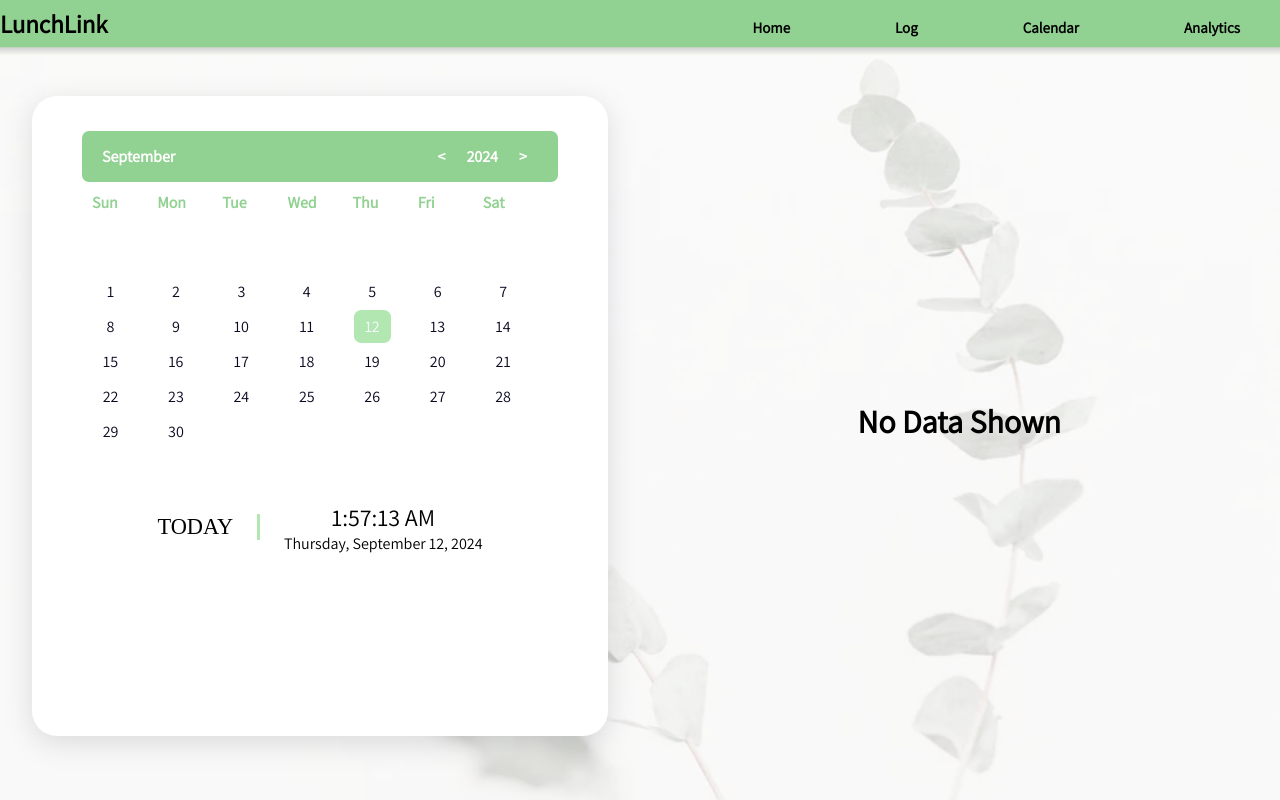
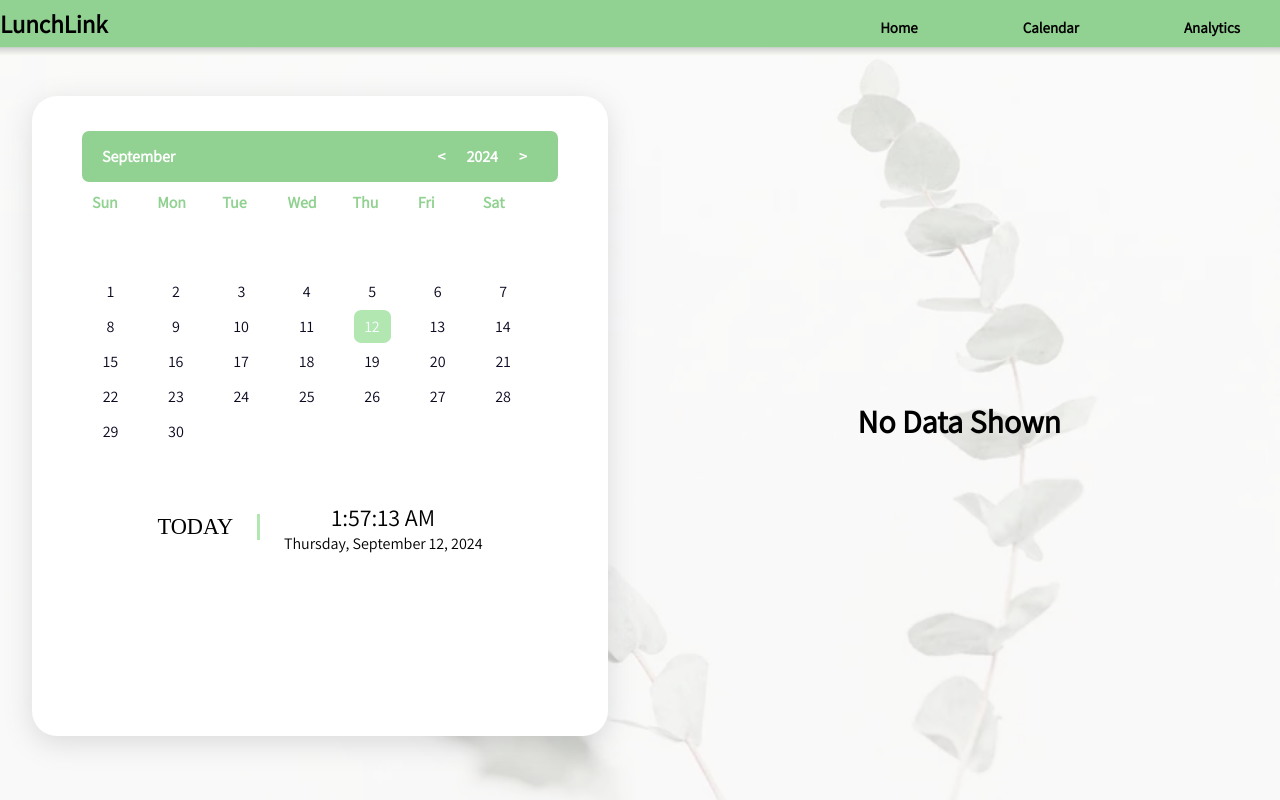
Before and after one commit to code4humanitycalhigh/LunchLink, a Flask app: page /calendar in a window 1280 px wide. Run offline with Flask 3, Linux system fonts and the light colour scheme; some libraries are stand-ins or nearby versions.

Commit message:
couple minor changes

```diff
--- a/templates/analytics.html
+++ b/templates/analytics.html
@@ -20,7 +20,6 @@
         <!-- Right navbar links -->
         <div class="nav-right">
             <a href = "/">Home</a>
-            <a href = "/log">Log</a>
             <a href = "/calendar">Calendar</a>
             <a href = "/analytics">Analytics</a>
         </div>
--- a/templates/calendar.html
+++ b/templates/calendar.html
@@ -21,7 +21,6 @@
         <!-- Right navbar links -->
         <div class="nav-right">
             <a href = "/">Home</a>
-            <a href = "/log">Log</a>
             <a href = "/calendar">Calendar</a>
             <a href = "/analytics">Analytics</a>
         </div>
--- a/templates/home.html
+++ b/templates/home.html
@@ -16,7 +16,6 @@
         <!-- Right navbar links -->
         <div class="nav-right">
             <a href = "/">Home</a>
-            <a href = "/log">Log</a>
             <a href = "/calendar">Calendar</a>
             <a href = "/analytics">Analytics</a>
         </div>
```
